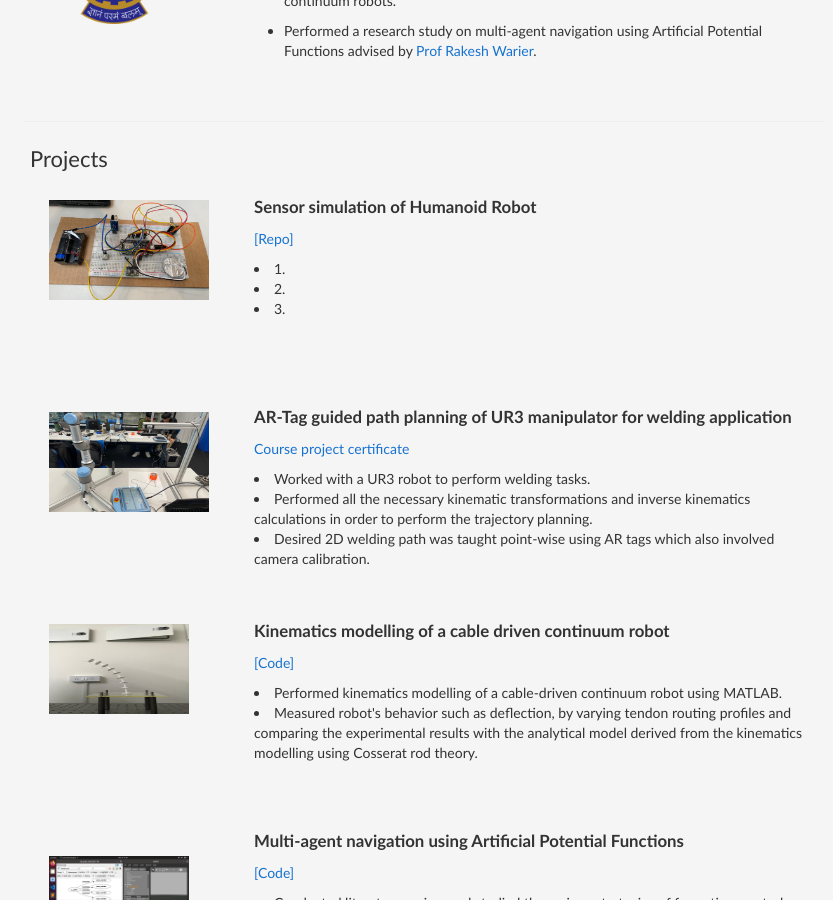
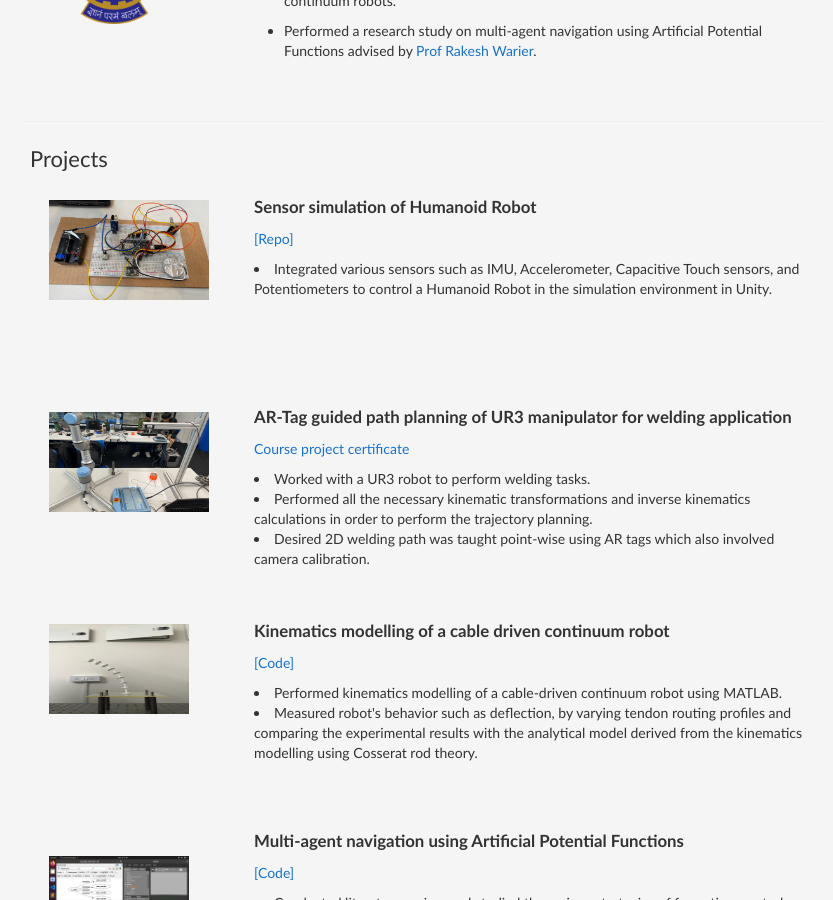
Before and after one commit to AshwinC313/AshwinC313.github.io, a Jekyll site: the page index.html, which Jekyll copies as it is, in a window 1280 px wide and 900 px high, scrolled down 2018 px. Shown: the whole window, without its empty margins (216-1049 px from the left). Built offline with Jekyll 4.4.1, drawn with Linux system fonts in a browser that asks for light colours.

Commit message:
Update index.html

```diff
--- a/index.html
+++ b/index.html
@@ -495,9 +495,7 @@
                                             <a href="https://github.com/AshwinC313/Sensor_simulation_of_humanoid_robot"
                                                 alt="GitHub repo of the course project">[Repo]</a>
                                         </p>
-                                        <li>1.</li>
-                                        <li>2.</li>
-                                        <li>3.</li>
+                                        <li>Integrated various sensors such as IMU, Accelerometer, Capacitive Touch sensors, and Potentiometers to control a Humanoid Robot in the simulation environment in Unity.</li>
                                         </p>
                                     </td>
                                 </tr>
```
